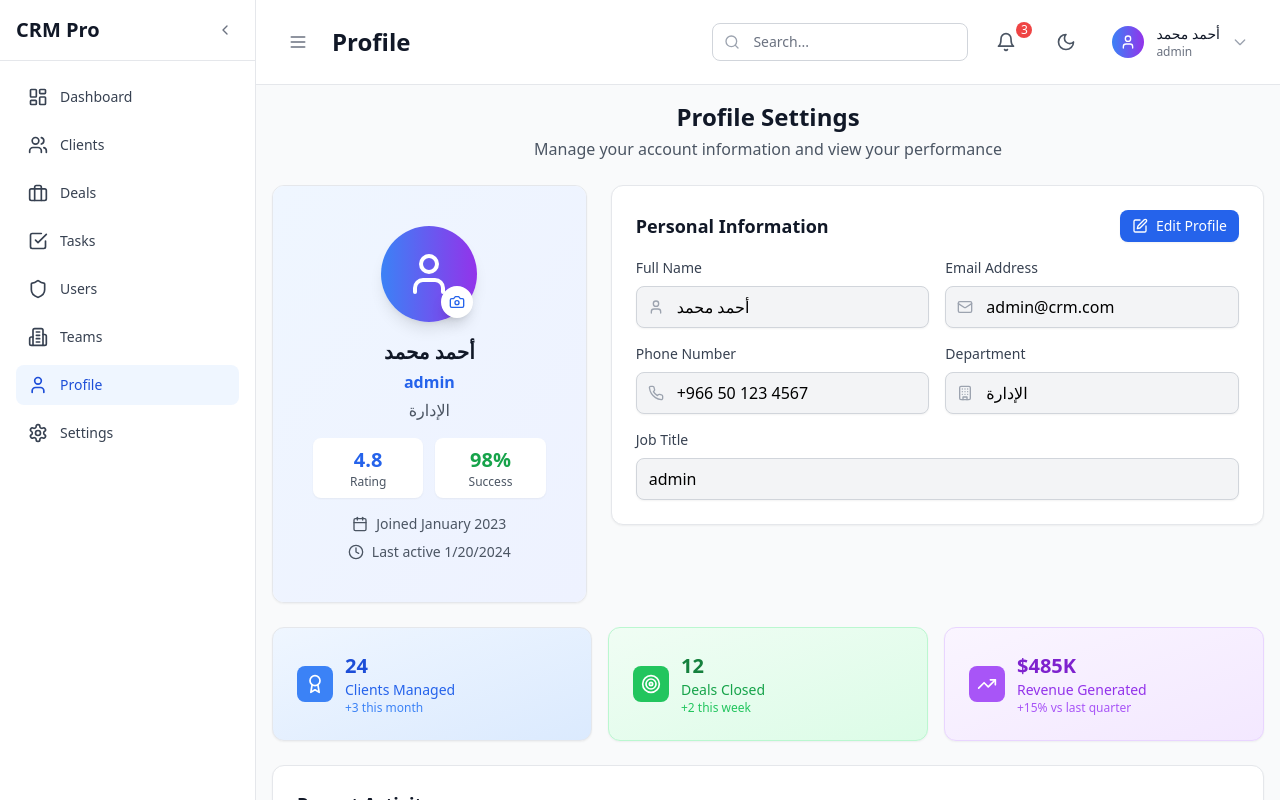
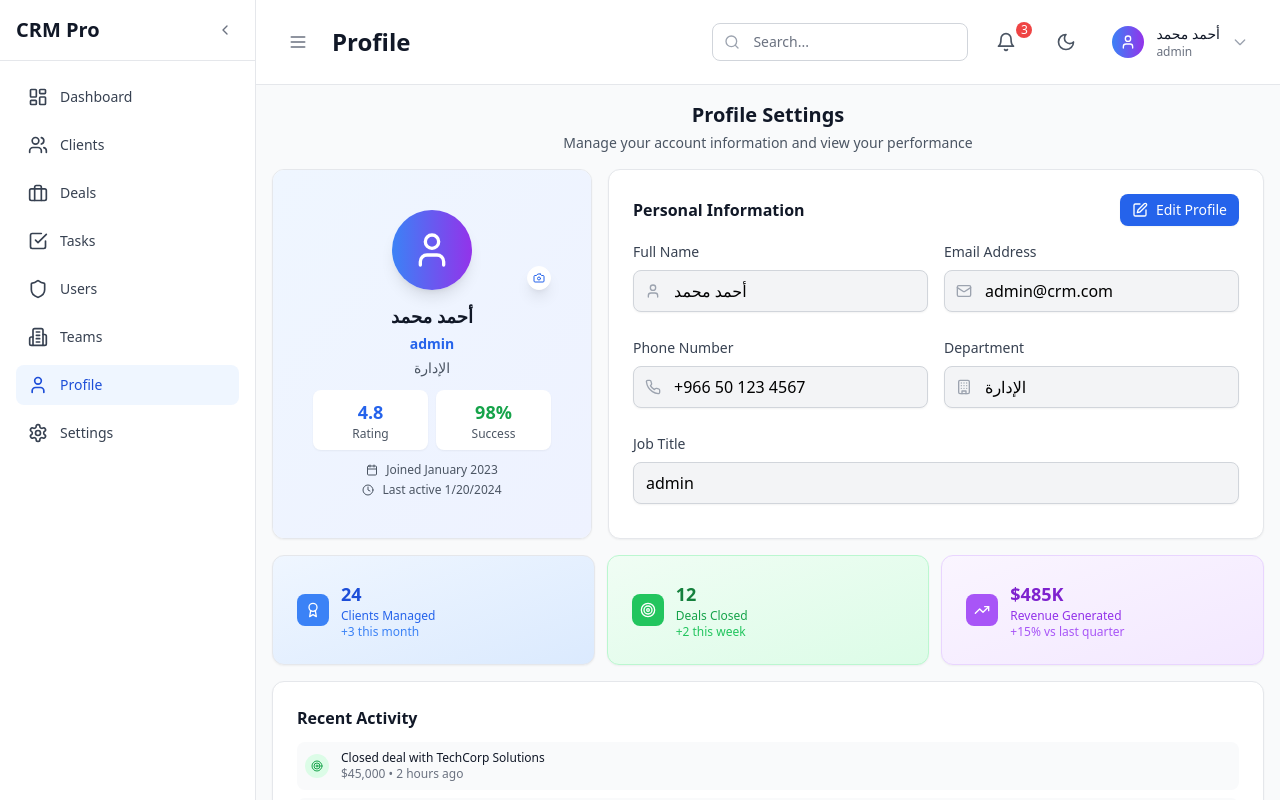
Before and after one commit to isamch/IC-CRM-Pro, a React (Vite) app: page /profile in a window 1280 px wide. Shown: the top 800 px of the page. Built offline with nearby package versions, Linux system fonts and the light colour scheme; sample sign-in values are in the browser's storage.

Commit message:
fix styleof profile

```diff
--- a/src/pages/Profile.tsx
+++ b/src/pages/Profile.tsx
@@ -40,66 +40,66 @@ export const Profile: React.FC = () => {
   if (!user) return null;
 
   return (
-    <div className="p-4 space-y-6 max-w-6xl mx-auto">
+    <div className="p-4 space-y-4 max-w-6xl mx-auto">
       {/* Header */}
       <div className="text-center">
-        <h2 className="text-2xl font-bold text-gray-900 dark:text-white mb-1">
+        <h2 className="text-xl font-bold text-gray-900 dark:text-white mb-1">
           Profile Settings
         </h2>
-        <p className="text-gray-600 dark:text-gray-400 text-base">
+        <p className="text-sm text-gray-600 dark:text-gray-400">
           Manage your account information and view your performance
         </p>
       </div>
 
       {/* Main Profile Section */}
-      <div className="grid grid-cols-1 lg:grid-cols-3 gap-6">
+      <div className="grid grid-cols-1 lg:grid-cols-3 gap-4">
         {/* Profile Card */}
         <div className="lg:col-span-1">
-          <Card className="text-center relative overflow-hidden">
+          <Card className="text-center relative overflow-hidden h-full">
             {/* Background Pattern */}
             <div className="absolute inset-0 bg-gradient-to-br from-blue-50 to-indigo-50 dark:from-blue-900/20 dark:to-indigo-900/20"></div>
 
-            <div className="relative z-10 p-4">
-              <div className="relative inline-block mb-4">
-                <div className="w-24 h-24 bg-gradient-to-r from-blue-500 to-purple-600 rounded-full flex items-center justify-center mx-auto shadow-lg">
-                  <User className="w-12 h-12 text-white" />
+            <div className="relative z-10 p-4 flex flex-col h-full">
+              <div className="relative inline-block mb-3">
+                <div className="w-20 h-20 bg-gradient-to-r from-blue-500 to-purple-600 rounded-full flex items-center justify-center mx-auto shadow-lg">
+                  <User className="w-10 h-10 text-white" />
                 </div>
-                <button className="absolute bottom-1 right-1 w-8 h-8 bg-white dark:bg-gray-800 rounded-full flex items-center justify-center text-blue-600 hover:bg-blue-50 dark:hover:bg-gray-700 transition-colors shadow-lg border-2 border-white dark:border-gray-700">
-                  <Camera className="w-4 h-4" />
+                <button className="absolute bottom-0 right-0 w-6 h-6 bg-white dark:bg-gray-800 rounded-full flex items-center justify-center text-blue-600 hover:bg-blue-50 dark:hover:bg-gray-700 transition-colors shadow-lg border border-white dark:border-gray-700">
+                  <Camera className="w-3 h-3" />
                 </button>
               </div>
 
-              <h3 className="text-xl font-bold text-gray-900 dark:text-white mb-1">
+              <h3 className="text-lg font-bold text-gray-900 dark:text-white mb-1">
                 {user.name}
               </h3>
-              <p className="text-blue-600 dark:text-blue-400 font-semibold mb-1 text-base">
+              <p className="text-blue-600 dark:text-blue-400 font-semibold mb-1 text-sm">
                 {user.role}
               </p>
-              <p className="text-gray-600 dark:text-gray-400 mb-4">
+              <p className="text-gray-600 dark:text-gray-400 mb-3 text-sm">
                 {user.department}
               </p>
 
               {/* Quick Stats */}
-              <div className="grid grid-cols-2 gap-3 mb-4">
+              <div className="grid grid-cols-2 gap-2 mb-3">
                 <div className="bg-white dark:bg-gray-700 rounded-lg p-2 shadow-sm">
-                  <div className="text-xl font-bold text-blue-600 dark:text-blue-400">4.8</div>
+                  <div className="text-lg font-bold text-blue-600 dark:text-blue-400">4.8</div>
                   <div className="text-xs text-gray-600 dark:text-gray-400">Rating</div>
                 </div>
                 <div className="bg-white dark:bg-gray-700 rounded-lg p-2 shadow-sm">
-                  <div className="text-xl font-bold text-green-600 dark:text-green-400">98%</div>
+                  <div className="text-lg font-bold text-green-600 dark:text-green-400">98%</div>
                   <div className="text-xs text-gray-600 dark:text-gray-400">Success</div>
                 </div>
               </div>
 
               {/* Member Info */}
-              <div className="space-y-2 text-sm">
+              <div className="space-y-1 text-xs mt-auto">
                 <div className="flex items-center justify-center space-x-2 text-gray-600 dark:text-gray-400">
-                  <Calendar className="w-4 h-4" />
+                  <Calendar className="w-3 h-3" />
                   <span>Joined {new Date(user.joinDate).toLocaleDateString('en-US', { month: 'long', year: 'numeric' })}</span>
                 </div>
                 {user.lastLogin && (
                   <div className="flex items-center justify-center space-x-2 text-gray-600 dark:text-gray-400">
-                    <Clock className="w-4 h-4" />
+                    <Clock className="w-3 h-3" />
                     <span>Last active {new Date(user.lastLogin).toLocaleDateString()}</span>
                   </div>
                 )}
@@ -109,10 +109,10 @@ export const Profile: React.FC = () => {
         </div>
 
         {/* Profile Form */}
-        <div className="lg:col-span-2 space-y-4">
-          <Card>
+        <div className="lg:col-span-2">
+          <Card className="h-full flex flex-col">
             <div className="flex items-center justify-between mb-4">
-              <h4 className="text-lg font-semibold text-gray-900 dark:text-white">
+              <h4 className="text-base font-semibold text-gray-900 dark:text-white">
                 Personal Information
               </h4>
               {!isEditing ? (
@@ -131,7 +131,7 @@ export const Profile: React.FC = () => {
               )}
             </div>
 
-            <div className="grid grid-cols-1 md:grid-cols-2 gap-4">
+            <div className="grid grid-cols-1 md:grid-cols-2 gap-4 flex-1">
               <Input
                 label="Full Name"
                 value={formData.name}
@@ -180,15 +180,15 @@ export const Profile: React.FC = () => {
       </div>
 
       {/* Performance Dashboard */}
-      <div className="grid grid-cols-1 md:grid-cols-3 gap-4">
+      <div className="grid grid-cols-1 md:grid-cols-3 gap-3">
         <Card className="bg-gradient-to-br from-blue-50 to-blue-100 dark:from-blue-900/20 dark:to-blue-800/20 border-blue-200 dark:border-blue-700">
           <div className="flex items-center space-x-3">
             <div className="p-2 bg-blue-500 rounded-lg">
-              <Award className="w-5 h-5 text-white" />
+              <Award className="w-4 h-4 text-white" />
             </div>
             <div>
-              <div className="text-xl font-bold text-blue-700 dark:text-blue-300">24</div>
-              <div className="text-blue-600 dark:text-blue-400 font-medium text-sm">Clients Managed</div>
+              <div className="text-lg font-bold text-blue-700 dark:text-blue-300">24</div>
+              <div className="text-blue-600 dark:text-blue-400 font-medium text-xs">Clients Managed</div>
               <div className="text-xs text-blue-500 dark:text-blue-400">+3 this month</div>
             </div>
           </div>
@@ -197,11 +197,11 @@ export const Profile: React.FC = () => {
         <Card className="bg-gradient-to-br from-green-50 to-green-100 dark:from-green-900/20 dark:to-green-800/20 border-green-200 dark:border-green-700">
           <div className="flex items-center space-x-3">
             <div className="p-2 bg-green-500 rounded-lg">
-              <Target className="w-5 h-5 text-white" />
+              <Target className="w-4 h-4 text-white" />
             </div>
             <div>
-              <div className="text-xl font-bold text-green-700 dark:text-green-300">12</div>
-              <div className="text-green-600 dark:text-green-400 font-medium text-sm">Deals Closed</div>
+              <div className="text-lg font-bold text-green-700 dark:text-green-300">12</div>
+              <div className="text-green-600 dark:text-green-400 font-medium text-xs">Deals Closed</div>
               <div className="text-xs text-green-500 dark:text-green-400">+2 this week</div>
             </div>
           </div>
@@ -210,11 +210,11 @@ export const Profile: React.FC = () => {
         <Card className="bg-gradient-to-br from-purple-50 to-purple-100 dark:from-purple-900/20 dark:to-purple-800/20 border-purple-200 dark:border-purple-700">
           <div className="flex items-center space-x-3">
             <div className="p-2 bg-purple-500 rounded-lg">
-              <TrendingUp className="w-5 h-5 text-white" />
+              <TrendingUp className="w-4 h-4 text-white" />
             </div>
             <div>
-              <div className="text-xl font-bold text-purple-700 dark:text-purple-300">$485K</div>
-              <div className="text-purple-600 dark:text-purple-400 font-medium text-sm">Revenue Generated</div>
+              <div className="text-lg font-bold text-purple-700 dark:text-purple-300">$485K</div>
+              <div className="text-purple-600 dark:text-purple-400 font-medium text-xs">Revenue Generated</div>
               <div className="text-xs text-purple-500 dark:text-purple-400">+15% vs last quarter</div>
             </div>
           </div>
@@ -223,41 +223,41 @@ export const Profile: React.FC = () => {
 
       {/* Recent Activity */}
       <Card>
-        <h4 className="text-lg font-semibold text-gray-900 dark:text-white mb-4">
+        <h4 className="text-base font-semibold text-gray-900 dark:text-white mb-3">
           Recent Activity
         </h4>
 
-        <div className="space-y-3">
-          <div className="flex items-center space-x-3 p-3 bg-gray-50 dark:bg-gray-700 rounded-lg">
-            <div className="w-8 h-8 bg-green-100 dark:bg-green-900/30 rounded-full flex items-center justify-center">
-              <Target className="w-4 h-4 text-green-600 dark:text-green-400" />
+        <div className="space-y-2">
+          <div className="flex items-center space-x-3 p-2 bg-gray-50 dark:bg-gray-700 rounded-lg">
+            <div className="w-6 h-6 bg-green-100 dark:bg-green-900/30 rounded-full flex items-center justify-center">
+              <Target className="w-3 h-3 text-green-600 dark:text-green-400" />
             </div>
             <div className="flex-1">
-              <p className="font-medium text-gray-900 dark:text-white text-sm">
+              <p className="font-medium text-gray-900 dark:text-white text-xs">
                 Closed deal with TechCorp Solutions
               </p>
               <p className="text-xs text-gray-500 dark:text-gray-400">$45,000 • 2 hours ago</p>
             </div>
           </div>
 
-          <div className="flex items-center space-x-3 p-3 bg-gray-50 dark:bg-gray-700 rounded-lg">
-            <div className="w-8 h-8 bg-blue-100 dark:bg-blue-900/30 rounded-full flex items-center justify-center">
-              <User className="w-4 h-4 text-blue-600 dark:text-blue-400" />
+          <div className="flex items-center space-x-3 p-2 bg-gray-50 dark:bg-gray-700 rounded-lg">
+            <div className="w-6 h-6 bg-blue-100 dark:bg-blue-900/30 rounded-full flex items-center justify-center">
+              <User className="w-3 h-3 text-blue-600 dark:text-blue-400" />
             </div>
             <div className="flex-1">
-              <p className="font-medium text-gray-900 dark:text-white text-sm">
+              <p className="font-medium text-gray-900 dark:text-white text-xs">
                 Added new client: DataStream Inc
               </p>
               <p className="text-xs text-gray-500 dark:text-gray-400">4 hours ago</p>
             </div>
           </div>
 
-          <div className="flex items-center space-x-3 p-3 bg-gray-50 dark:bg-gray-700 rounded-lg">
-            <div className="w-8 h-8 bg-purple-100 dark:bg-purple-900/30 rounded-full flex items-center justify-center">
-              <Award className="w-4 h-4 text-purple-600 dark:text-purple-400" />
+          <div className="flex items-center space-x-3 p-2 bg-gray-50 dark:bg-gray-700 rounded-lg">
+            <div className="w-6 h-6 bg-purple-100 dark:bg-purple-900/30 rounded-full flex items-center justify-center">
+              <Award className="w-3 h-3 text-purple-600 dark:text-purple-400" />
             </div>
             <div className="flex-1">
-              <p className="font-medium text-gray-900 dark:text-white text-sm">
+              <p className="font-medium text-gray-900 dark:text-white text-xs">
                 Achieved monthly sales target
               </p>
               <p className="text-xs text-gray-500 dark:text-gray-400">Yesterday</p>
```
